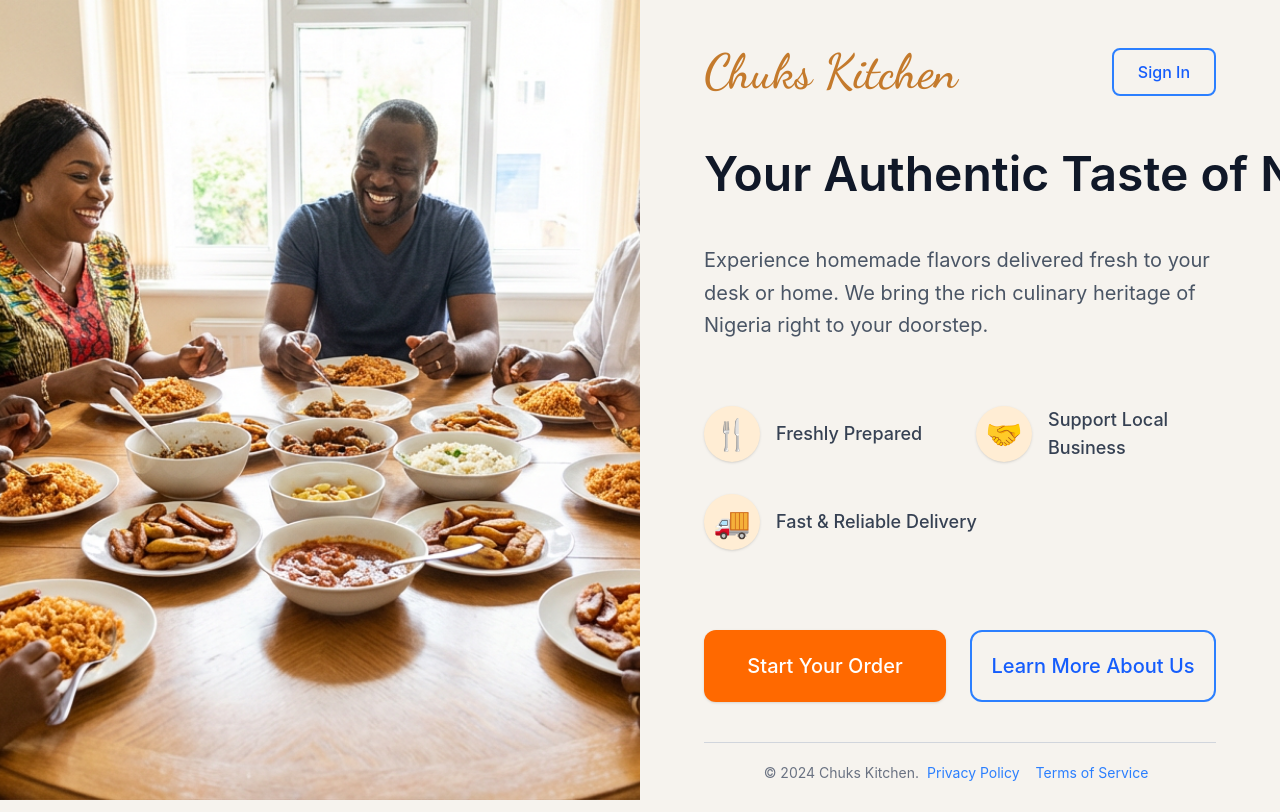
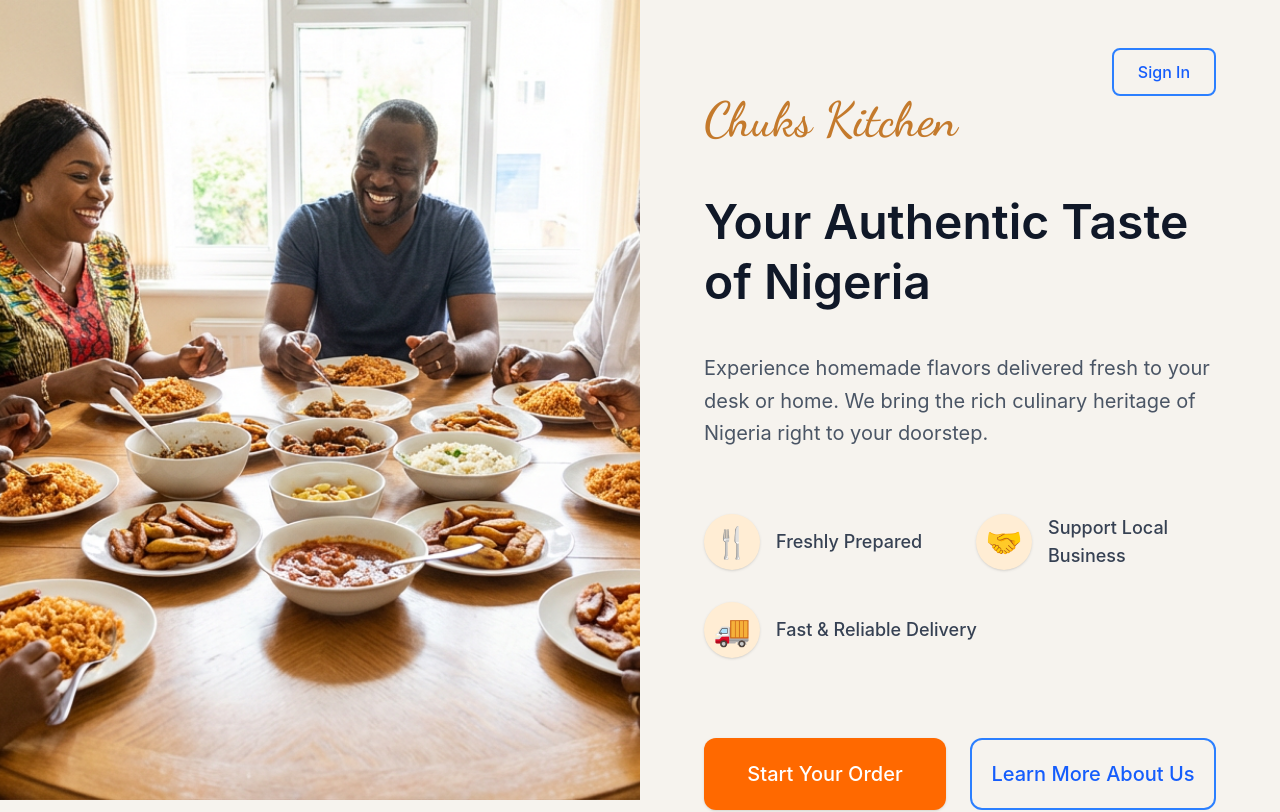
Before and after one commit to MizMelly/Resturant, a React (Vite) app: page / in a window 1280 px wide. Shown: the top 812 px of the page. Built offline with nearby package versions, Linux system fonts and the light colour scheme.

Commit message:
Add project documentation

```diff
--- a/src/components/Welcome.jsx
+++ b/src/components/Welcome.jsx
@@ -27,12 +27,10 @@ export default function Welcome() {
         {/* RIGHT SIDE – full width on mobile */}
         <div className="flex flex-col px-5 sm:px-8 md:px-12 lg:px-16 py-8 md:py-12 bg-[#f6f3ee] order-2 md:order-none">
 
-          {/* TOP HEADER */}
-          <div className="flex items-center justify-between mb-8 md:mb-12">
-            <h2 className="font-['Dancing_Script'] text-3xl sm:text-4xl md:text-5xl text-[#c47a2c]">
-              Chuks Kitchen
-            </h2>
-
+          {/* TOP HEADER – Sign In up, logo down ONLY on mobile */}
+          <div className="mb-8 md:mb-12">
+            {/* Sign In button first on mobile */}
+            <div className="flex justify-end mb-4 md:mb-0">
               <button
                 onClick={() => navigate("/signin")}
                 className="border-2 border-blue-500 text-blue-600 px-5 sm:px-6 py-2 sm:py-2.5 rounded-lg text-sm sm:text-base font-medium hover:bg-blue-50 transition active:scale-95 whitespace-nowrap"
@@ -41,14 +39,21 @@ export default function Welcome() {
               </button>
             </div>
 
+            {/* Chuks Kitchen logo below on mobile */}
+            <div className="text-center md:text-left">
+              <h2 className="font-['Dancing_Script'] text-3xl sm:text-4xl md:text-5xl text-[#c47a2c]">
+                Chuks Kitchen
+              </h2>
+            </div>
+          </div>
+
           {/* MAIN CONTENT */}
           <div className="flex-grow flex flex-col justify-center">
             <div className="w-full max-w-4xl mx-auto space-y-8 md:space-y-10">
 
             {/* Headline */}
-              <h1 className="text-xl xs:text-2xl sm:text-3xl md:text-4xl lg:text-5xl font-semibold text-gray-900 leading-tight whitespace-nowrap">
-                Your Authentic Taste of Nigeria
-              </h1>
+            <h1 className="text-2xl xs:text-3xl sm:text-4xl md:text-5xl font-semibold text-gray-900 leading-tight">
+              Your Authentic Taste<br className="sm:hidden" /> of Nigeria</h1>
 
               <p className="text-gray-600 text-base sm:text-lg md:text-xl leading-relaxed">
                 Experience homemade flavors delivered fresh to your desk or home.
```
Lines whose indentation alone changed are shown as unchanged.
